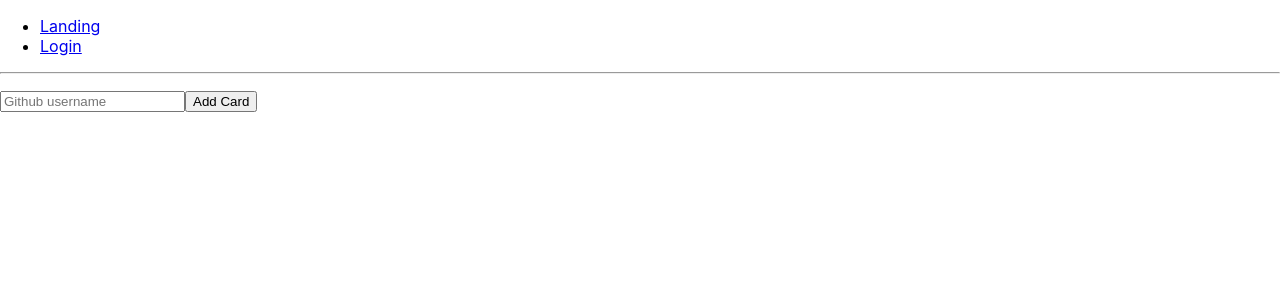
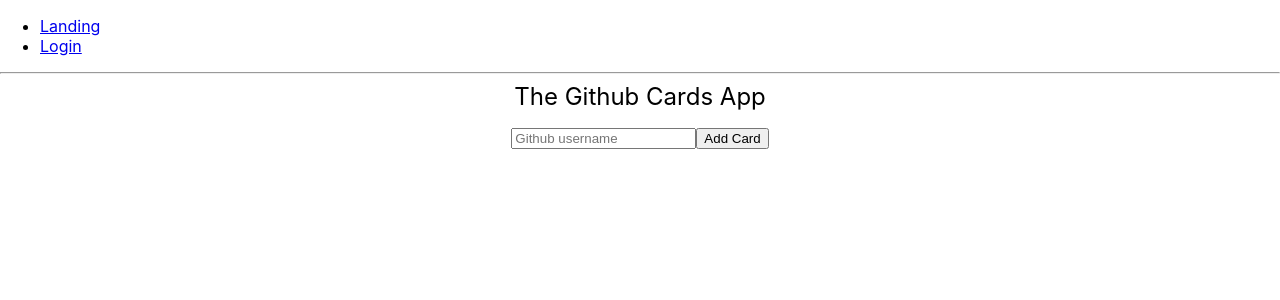
Before and after one commit to keshav143420/Sample-Vodka, a React (Create React App) app: page / in a window 1280 px wide. Shown: the top 300 px of the page. Built offline with nearby package versions, Linux system fonts and the light colour scheme.

Commit message:
Added Container to github search

```diff
--- a/src/components/LandingPage.js
+++ b/src/components/LandingPage.js
@@ -1,33 +1,10 @@
 import React from 'react';
-import './Landing.css';
-import CardList from './CardList';
-import Form from './Form';
+import MainContainer from './MainContainer';
 
-class Landing extends React.Component {
-  constructor(props) {
-    super(props)
-    this.state = {
-      profiles: []
-    }
-  }
-
-  addNewProfile = (profileData) => {
-    this.setState(prevState => ({
-      profiles: [...prevState.profiles, profileData],
-    }));
-    console.log(this.state.profiles);
-  }
-  render() {
-    return (
-      <div>
-        <div className="header">
-          {this.props.title}
-        </div>
-        <Form onSubmit={this.addNewProfile} />
-        <CardList profiles={this.state.profiles} />
-      </div>
-    );
-  }
-}
+const Landing = () => (
+  <div className="App">
+    <MainContainer title="The Github Cards App" />
+  </div>
+);
 
 export default Landing;
--- /dev/null
+++ b/src/components/MainContainer.js
@@ -0,0 +1,33 @@
+import React from 'react';
+import './MainContainer.css';
+import CardList from './CardList';
+import Form from './Form';
+
+class MainContainer extends React.Component {
+  constructor(props) {
+    super(props)
+    this.state = {
+      profiles: []
+    }
+  }
+
+  addNewProfile = (profileData) => {
+    this.setState(prevState => ({
+      profiles: [...prevState.profiles, profileData],
+    }));
+    console.log(this.state.profiles);
+  }
+  render() {
+    return (
+      <div>
+        <div className="header">
+          {this.props.title}
+        </div>
+        <Form onSubmit={this.addNewProfile} />
+        <CardList profiles={this.state.profiles} />
+      </div>
+    );
+  }
+}
+
+export default MainContainer;
```
Also changed, not shown: src/components/MainContainer.css (renamed from src/components/Landing.css).
